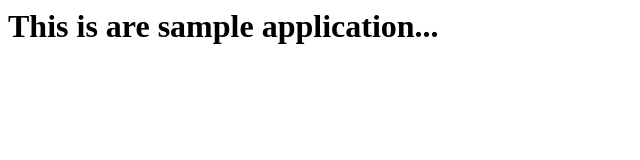
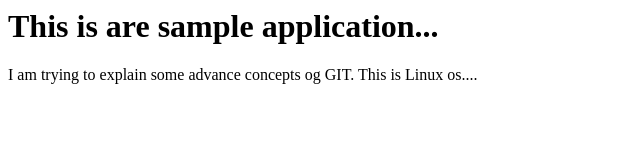
Before and after one commit to omkar-1915/DEV-897, a plain HTML site: page index.html in a window 1280 px wide. Shown: the whole page, without its empty margins (0-640 px from the left). Drawn offline with Linux system fonts and the light colour scheme.

Commit message:
added paragraph to index on linux

```diff
--- a/index.html
+++ b/index.html
@@ -1 +1,4 @@
 <h1>This is are sample application...</h1>
+
+
+<p>I am trying to explain some advance concepts og GIT. This is Linux os....</p>
```
